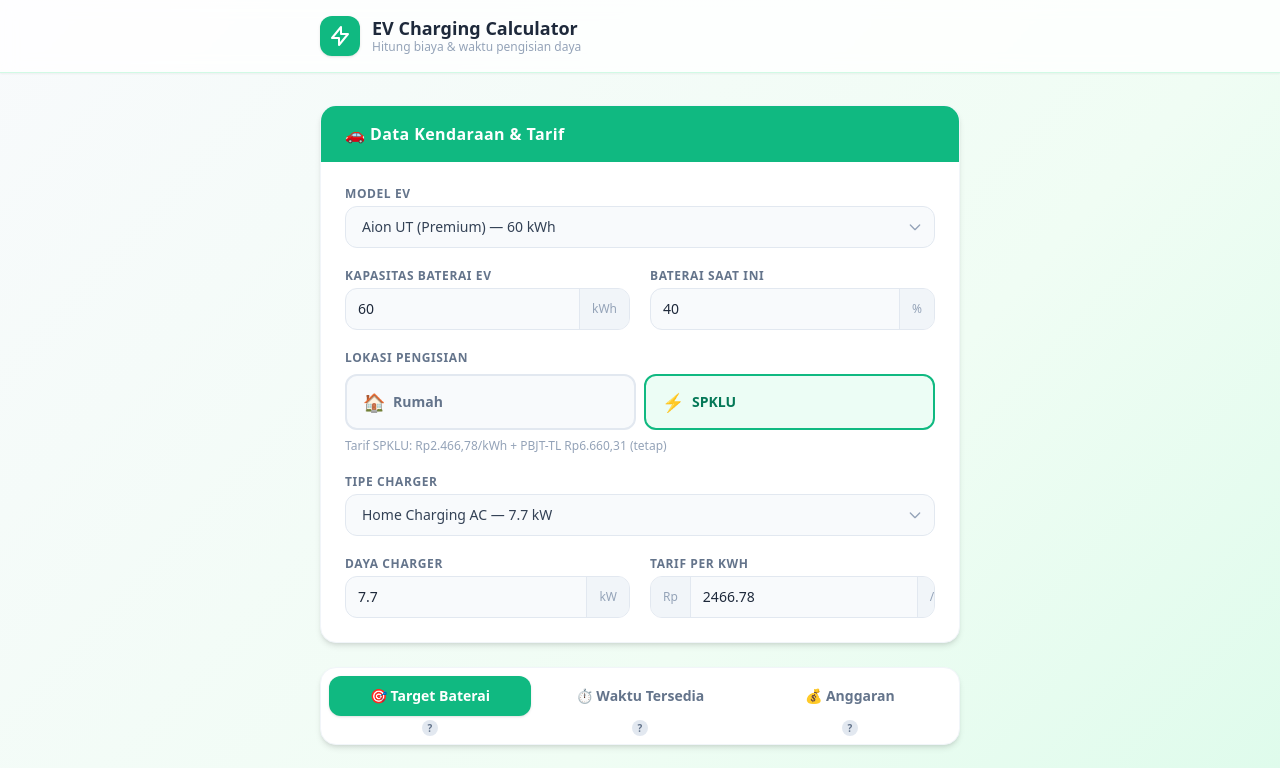
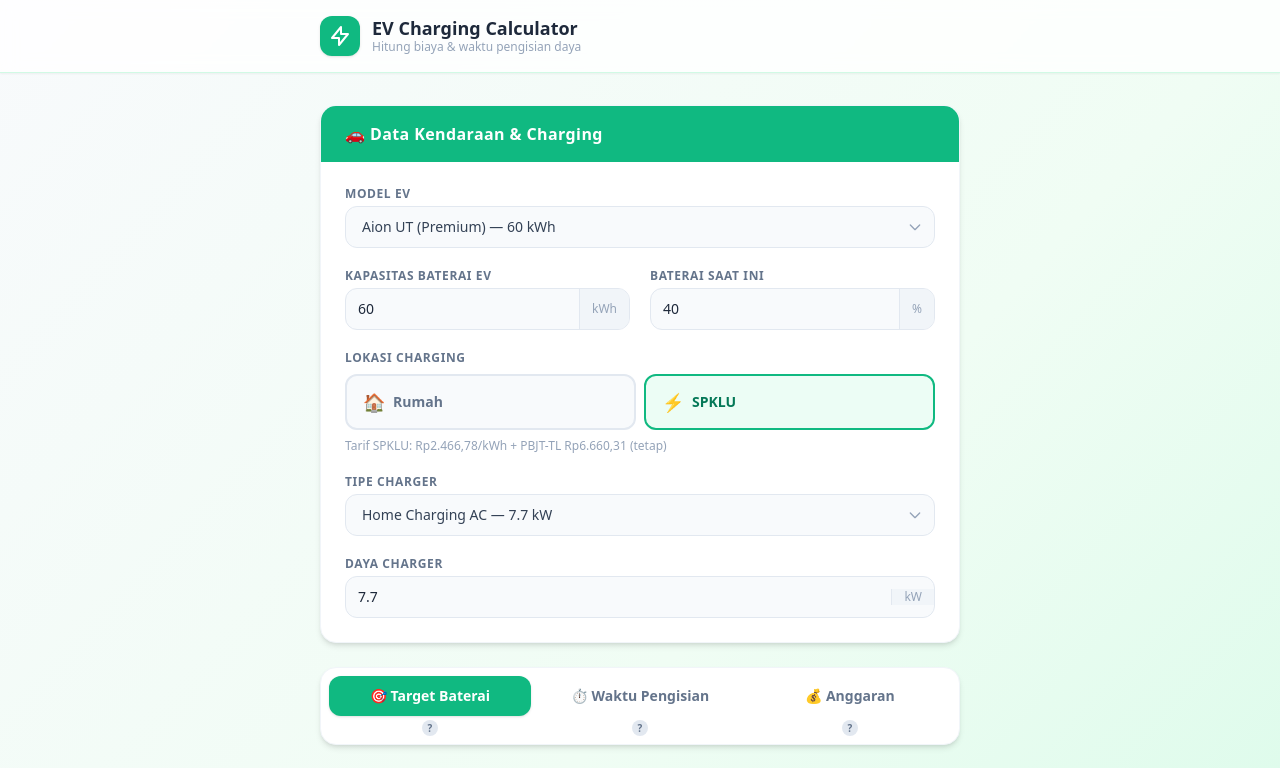
Before and after one commit to rendicahya/kwh-ev, a Svelte app: page / in a window 1280 px wide. Shown: the top 768 px of the page. Built offline with nearby package versions, Linux system fonts and the light colour scheme.

Commit message:
Removed input: tarif per kWh

```diff
--- a/src/App.svelte
+++ b/src/App.svelte
@@ -20,7 +20,7 @@
   let budget           = DEFAULTS.budget;
   let location = 'spklu';   // 'home' | 'spklu'
 
-  $: shared      = validateShared({ batteryCapacity, chargerPower, currentBattery, tariffPerKwh });
+  $: shared      = validateShared({ batteryCapacity, chargerPower, currentBattery });
   $: sharedValid = Object.values(shared).every(e => e === '');
   $: targetBatteryError = validateTarget({ targetBattery, currentBattery });
   $: timeErrors  = validateTime({ availableHours, availableMinutes });
@@ -34,7 +34,7 @@
     },
     {
       id: 'time',
-      label: '⏱️ Waktu Tersedia',
+      label: '⏱️ Waktu Pengisian',
       tooltip: 'Masukkan berapa lama waktu yang tersedia untuk mengisi daya. App akan menghitung seberapa penuh baterai dan biayanya.',
     },
     {
@@ -71,7 +71,6 @@
       batteryCapacityError={shared.batteryCapacityError}
       chargerPowerError={shared.chargerPowerError}
       currentBatteryError={shared.currentBatteryError}
-      tariffError={shared.tariffError}
     />
 
   <!-- Tab Switcher -->
--- a/src/components/ModeTime.svelte
+++ b/src/components/ModeTime.svelte
@@ -24,7 +24,7 @@
 </script>
 
 <div class="flex flex-col gap-1">
-  <label for="availableHours" class="text-xs font-semibold text-slate-500 uppercase tracking-wider">Waktu Tersedia</label>
+  <label for="availableHours" class="text-xs font-semibold text-slate-500 uppercase tracking-wider">Waktu Pengisian</label>
   <div class="flex gap-3">
     <div class="flex-1 flex flex-col gap-1">
       <div class="flex items-center border {availableHoursError ? 'border-red-300' : 'border-slate-200'} rounded-xl overflow-hidden focus-within:ring-2 focus-within:ring-emerald-400 bg-slate-50">
--- a/src/components/SharedInputs.svelte
+++ b/src/components/SharedInputs.svelte
@@ -3,11 +3,11 @@
   import { EV_PRESETS, CHARGER_PRESETS, HOME_TARIFFS, SPKLU_TARIFF, PBJT_TL } from '../lib/constants.js';
 
   export let batteryCapacity, currentBattery, tariffPerKwh, chargerPower;
-  export let batteryCapacityError, chargerPowerError, currentBatteryError, tariffError;
+  export let batteryCapacityError, chargerPowerError, currentBatteryError;
   export let location;      // 'home' | 'spklu'
   export let homeDaya = HOME_TARIFFS[2].label;
 
-  $: selectedEV = EV_PRESETS.find(p => p.capacity === batteryCapacity)?.label ?? 'custom';
+  let selectedEV = EV_PRESETS.find(p => p.capacity === batteryCapacity)?.label ?? 'custom';
   $: selectedCharger = CHARGER_PRESETS.find(p => p.power === chargerPower)?.label ?? 'custom';
 
   function onLocationChange(val) {
@@ -28,7 +28,10 @@
 
   function onEVChange(e) {
     const preset = EV_PRESETS.find(p => p.label === e.target.value);
-    if (preset) batteryCapacity = preset.capacity;
+    if (preset) {
+      selectedEV = e.target.value;
+      batteryCapacity = preset.capacity;
+    }
   }
 
   function onChargerChange(e) {
@@ -46,7 +49,7 @@
 
 <div class="bg-white rounded-2xl shadow-md border border-slate-100 overflow-hidden">
   <div class="bg-emerald-500 px-6 py-4">
-    <h2 class="text-white font-semibold text-base tracking-wide">🚗 Data Kendaraan & Tarif</h2>
+    <h2 class="text-white font-semibold text-base tracking-wide">🚗 Data Kendaraan & Charging</h2>
   </div>
   <div class="p-6 space-y-5">
 
@@ -77,6 +80,7 @@
         <label for="batteryCapacity" class="text-xs font-semibold text-slate-500 uppercase tracking-wider">Kapasitas Baterai EV</label>
         <div class="flex items-center border {batteryCapacityError ? 'border-red-300' : 'border-slate-200'} rounded-xl overflow-hidden focus-within:ring-2 focus-within:ring-emerald-400 bg-slate-50">
           <input id="batteryCapacity" type="number" bind:value={batteryCapacity} min="0.1"
+            on:input={() => selectedEV = 'custom'}
             on:blur={() => onBlur('batteryCapacity', 0.1, 9999)}
             class="flex-1 px-3 py-2.5 text-slate-800 bg-transparent outline-none text-sm" />
           <span class="px-3 text-xs text-slate-400 font-medium bg-slate-100 h-full flex items-center border-l border-slate-200">kWh</span>
@@ -97,9 +101,9 @@
 
     </div>
 
-    <!-- Lokasi Pengisian -->
+    <!-- Lokasi Charging -->
     <div class="flex flex-col gap-2">
-      <p class="text-xs font-semibold text-slate-500 uppercase tracking-wider">Lokasi Pengisian</p>
+      <p class="text-xs font-semibold text-slate-500 uppercase tracking-wider">Lokasi Charging</p>
       <div class="grid grid-cols-2 gap-2">
         <button
           class="flex items-center gap-2 px-4 py-3 rounded-xl border-2 transition-all text-sm font-semibold
@@ -169,8 +173,6 @@
       </div>
     </div>
 
-    <div class="grid grid-cols-1 sm:grid-cols-2 gap-5">
-
     <div class="flex flex-col gap-1">
       <label for="chargerPower" class="text-xs font-semibold text-slate-500 uppercase tracking-wider">Daya Charger</label>
       <div class="flex items-center border {chargerPowerError ? 'border-red-300' : 'border-slate-200'} rounded-xl overflow-hidden focus-within:ring-2 focus-within:ring-emerald-400 bg-slate-50">
@@ -182,18 +184,5 @@
       {#if chargerPowerError}<p class="text-xs text-red-500 mt-0.5">{chargerPowerError}</p>{/if}
     </div>
 
-      <div class="flex flex-col gap-1">
-        <label for="tariffPerKwh" class="text-xs font-semibold text-slate-500 uppercase tracking-wider">Tarif per kWh</label>
-        <div class="flex items-center border {tariffError ? 'border-red-300' : 'border-slate-200'} rounded-xl overflow-hidden focus-within:ring-2 focus-within:ring-emerald-400 bg-slate-50">
-          <span class="px-3 text-xs text-slate-400 font-medium bg-slate-100 h-full flex items-center border-r border-slate-200">Rp</span>
-          <input id="tariffPerKwh" type="number" bind:value={tariffPerKwh} min="0" step="0.01"
-            on:blur={() => onBlur('tariffPerKwh', 0, 99999)}
-            class="flex-1 px-3 py-2.5 text-slate-800 bg-transparent outline-none text-sm" />
-          <span class="px-3 text-xs text-slate-400 font-medium bg-slate-100 h-full flex items-center border-l border-slate-200">/kWh</span>
-        </div>
-        {#if tariffError}<p class="text-xs text-red-500 mt-0.5">{tariffError}</p>{/if}
-      </div>
-
   </div>
 </div>
-</div>
--- a/src/lib/validation.js
+++ b/src/lib/validation.js
@@ -1,9 +1,8 @@
-export function validateShared({ batteryCapacity, chargerPower, currentBattery, tariffPerKwh }) {
+export function validateShared({ batteryCapacity, chargerPower, currentBattery }) {
   return {
     batteryCapacityError: batteryCapacity <= 0 ? 'Kapasitas harus lebih dari 0 kWh.' : '',
     chargerPowerError: chargerPower <= 0 ? 'Daya charger harus lebih dari 0 kW.' : '',
     currentBatteryError: currentBattery < 0 || currentBattery > 100 ? 'Baterai saat ini harus antara 0–100%.' : '',
-    tariffError: tariffPerKwh < 0 ? 'Tarif tidak boleh negatif.' : '',
   };
 }
 
```
Lines whose indentation alone changed are shown as unchanged.
